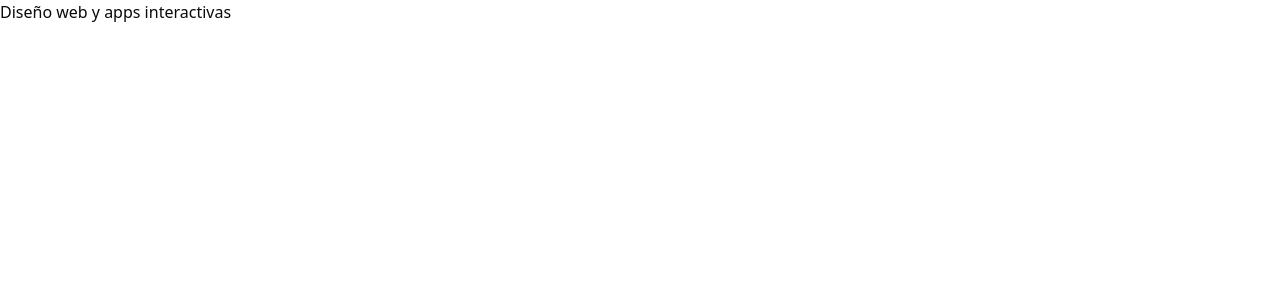
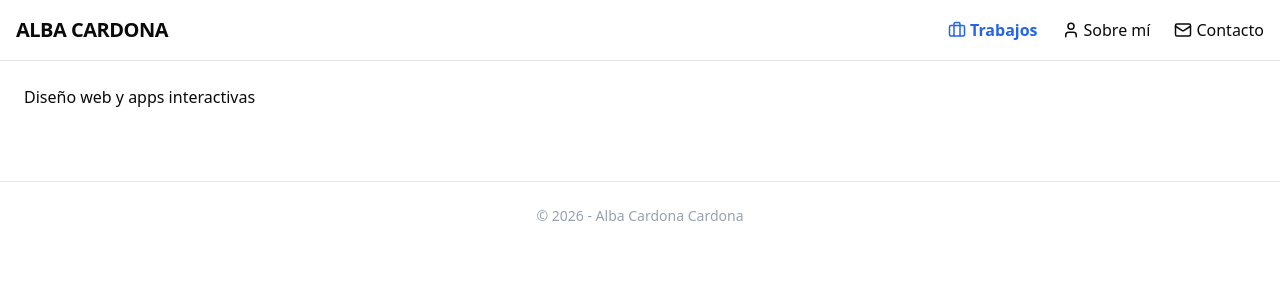
Before and after one commit to albacardoonatudela7-cmyk/porfolio-alba, a Vue app: page / in a window 1280 px wide. Shown: the top 300 px of the page. Built offline with nearby package versions, Linux system fonts and the light colour scheme.

Commit message:
fix: corregida ruta de importación en HomeView

```diff
--- a/src/App.vue
+++ b/src/App.vue
@@ -1,16 +1,43 @@
 <script setup lang="ts">
-import { RouterView } from 'vue-router';
-
-
-
+import { RouterLink, RouterView } from 'vue-router'
+// Importamos iconos de Lucide (ya los tienes en tu package.json)
+import { Briefcase, User, Mail } from 'lucide-vue-next'
 </script>
 
 <template>
-  <main>
-    <RouterView />
-  </main>
+  <div class="min-h-screen bg-white">
+    <header class="border-b p-4">
+      <nav class="container mx-auto flex justify-between items-center">
+        <h1 class="font-bold text-xl tracking-tight">ALBA CARDONA</h1>
+
+        <div class="flex gap-6">
+          <RouterLink to="/" class="flex items-center gap-1 hover:text-gray-500 transition">
+            <Briefcase :size="18" /> <span>Trabajos</span>
+          </RouterLink>
+          <RouterLink to="/sobre-mi" class="flex items-center gap-1 hover:text-gray-500 transition">
+            <User :size="18" /> <span>Sobre mí</span>
+          </RouterLink>
+          <RouterLink to="/contacto" class="flex items-center gap-1 hover:text-gray-500 transition">
+            <Mail :size="18" /> <span>Contacto</span>
+          </RouterLink>
+        </div>
+      </nav>
+    </header>
+
+    <main class="container mx-auto p-6">
+      <RouterView />
+    </main>
+
+    <footer class="border-t mt-12 p-6 text-center text-sm text-gray-400">
+      © 2026 - Alba Cardona Cardona
+    </footer>
+  </div>
 </template>
 
 <style scoped>
-
+/* Cambiamos @apply por CSS normal para que no te salga el aviso amarillo */
+.router-link-active {
+  color: #2563eb; /* Este es el azul de Tailwind */
+  font-weight: 700;
+}
 </style>
--- /dev/null
+++ b/src/views/HomeView.vue
@@ -0,0 +1,41 @@
+<script setup lang="ts">
+import { projectsData } from '../data/portfolio'
+import { ExternalLink } from 'lucide-vue-next'
+</script>
+
+<template>
+  <div class="py-10">
+    <header class="mb-12">
+      <h2 class="text-4xl font-extrabold uppercase tracking-tighter">Mis Trabajos</h2>
+      <p class="text-gray-500 mt-2">Diseño, branding y edición creativa para creadores de contenido.</p>
+    </header>
+
+    <div class="grid grid-cols-1 md:grid-cols-2 lg:grid-cols-3 gap-8">
+      <div
+        v-for="project in projectsData"
+        :key="project.id"
+        class="group border rounded-2xl overflow-hidden bg-white hover:shadow-2xl transition-all duration-300"
+      >
+        <div class="aspect-video bg-gray-100 overflow-hidden">
+          <img
+            :src="project.image"
+            :alt="project.title"
+            class="w-full h-full object-cover group-hover:scale-110 transition duration-500"
+          />
+        </div>
+
+        <div class="p-6">
+          <span class="text-[10px] font-bold text-blue-600 uppercase tracking-widest">{{ project.category }}</span>
+          <h3 class="text-xl font-bold mt-1">{{ project.title }}</h3>
+
+          <router-link
+            :to="'/proyecto/' + project.id"
+            class="mt-6 inline-flex items-center gap-2 text-xs font-black border-b-2 border-black pb-1 hover:text-blue-600 hover:border-blue-600 transition-all"
+          >
+            VER DETALLE <ExternalLink :size="14" />
+          </router-link>
+        </div>
+      </div>
+    </div>
+  </div>
+</template>
```
